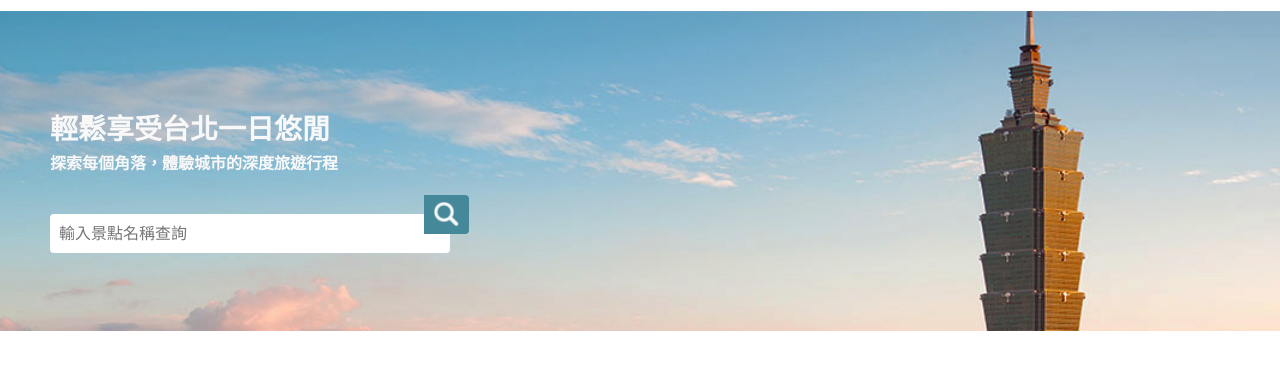
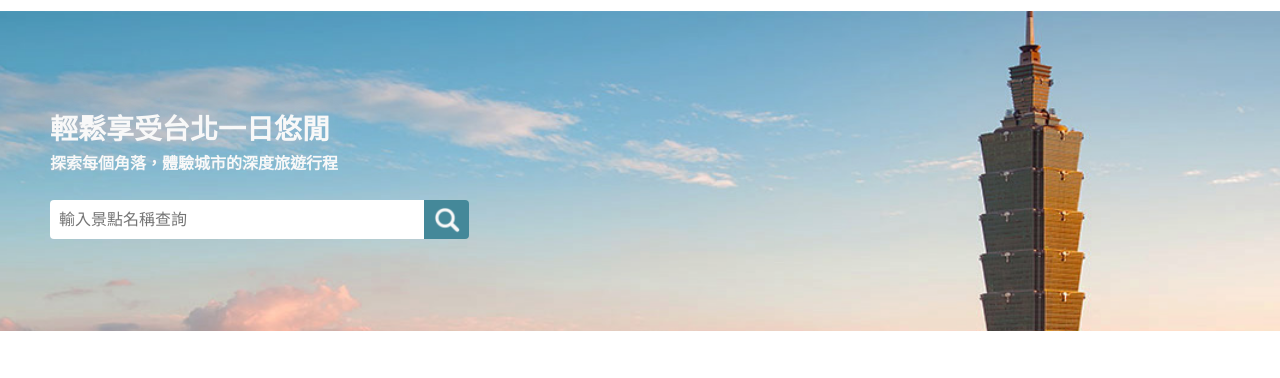
Before and after one commit to Ben10225/taipei-day-trip, a Flask app: page / in a window 1280 px wide. Shown: the part 43-421 px from the top of the page. Run offline with Flask 2, Linux system fonts and the light colour scheme; data comes from the database, SQL or seed files in the repository.

Commit message:
modify search btn html

```diff
--- a/public/css/index.css
+++ b/public/css/index.css
@@ -93,18 +93,19 @@
   border: none;
   z-index: 10;
 }
-.wrapper section .slogan_box .search button {
+.wrapper section .slogan_box .search input.btn_bg {
+  width: 45px;
+  cursor: pointer;
+  background: #448899;
   margin-left: -30px;
-  width: 45px;
-  border: none;
-  background: #448899;
   border-radius: 0 4px 4px 0;
-  height: 39.5px;
+  position: absolute;
+}
+.wrapper section .slogan_box .search .icon_box {
+  display: inline-block;
   position: relative;
-  top: -5px;
-  z-index: 11;
 }
-.wrapper section .slogan_box .search button .search_icon {
+.wrapper section .slogan_box .search .icon_box .search_icon {
   background-image: url("../images/icon_search.png");
   background-position: center;
   background-size: cover;
@@ -112,10 +113,11 @@
   width: 28px;
   height: 28px;
   position: absolute;
-  left: 50%;
-  top: 50%;
-  transform: translate(-50%, -50%);
+  left: -21px;
+  top: -19px;
   cursor: pointer;
+  z-index: 30;
+  pointer-events: none;
 }
 .wrapper section .slogan_box .search .category_box {
   width: 375px;
@@ -277,6 +279,9 @@
   section .search input {
     width: 230px !important;
   }
+  section .search input.btn_bg {
+    width: 45px !important;
+  }
   .attractions_outter {
     width: 90% !important;
   }
--- a/public/css/index.scss
+++ b/public/css/index.scss
@@ -92,17 +92,19 @@
           border: none;
           // height: 46px;
           z-index: 10;
+          &.btn_bg{
+            width: 45px;
+            // user-select: none;
+            cursor: pointer;
+            background: #448899;
+            margin-left: -30px;
+            border-radius: 0 4px 4px 0;
+            position: absolute;
+          }
         }
-        button{
-          margin-left: -30px;
-          width: 45px;
-          border: none;
-          background: #448899;
-          border-radius: 0 4px 4px 0;
-          height: 39.5px;
+        .icon_box{
+          display: inline-block;
           position: relative;
-          top: -5px;
-          z-index: 11;
           .search_icon{
             background-image: url('../images/icon_search.png');
             background-position: center;
@@ -111,10 +113,11 @@
             width: 28px;
             height: 28px;
             position: absolute;
-            left: 50%;
-            top: 50%;
-            transform: translate(-50%,-50%);
+            left: -21px;
+            top: -19px;
             cursor: pointer;
+            z-index: 30;
+            pointer-events: none;
           }
         }
         .category_box{
@@ -284,6 +287,9 @@
     .search{
       input{
         width: 230px !important;
+        &.btn_bg{
+          width: 45px !important;
+        }
       }
     }
   }
--- a/public/js/index.js
+++ b/public/js/index.js
@@ -16,11 +16,9 @@ let options = {
 let callback = (entries, observer) => {
   entries.forEach(entry => {
       ct ++;
-      if(ct > 2){
-        if(ct % 2 == 1){
-          catchAttractions(page, keywordValue)
-          observer.unobserve(target);
-        }
+      if(ct > 2 && ct % 2 == 1){
+        catchAttractions(page, keywordValue)
+        observer.unobserve(target);
       }
   })
 }
--- a/templates/index.html
+++ b/templates/index.html
@@ -26,9 +26,10 @@
           <h6>探索每個角落，體驗城市的深度旅遊行程</h6>
           <div class="search">
             <input class="keyword" type="text" placeholder="輸入景點名稱查詢" onclick="showCategory()">
-            <button>
-              <div class="search_icon" onclick="keywordSelect()"></div>
-            </button>
+            <input class="btn_bg" type="text" onclick="keywordSelect()" readonly>
+            <div class="icon_box">
+              <div class="search_icon"></div>
+            </div>
             <div class="category_box">
               <ul class="category_ul">
                 <!-- <li>公共藝術</li>
```
Also changed, not shown: 3 other files.
